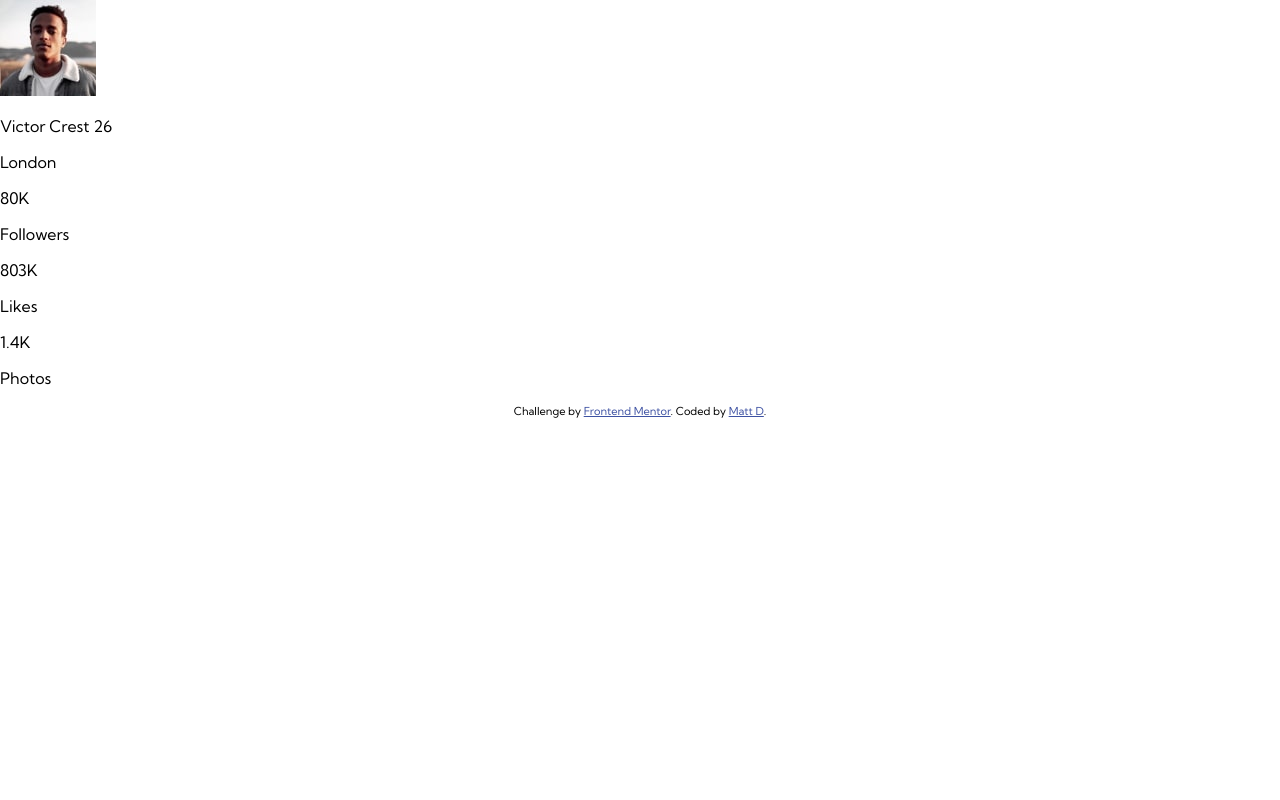
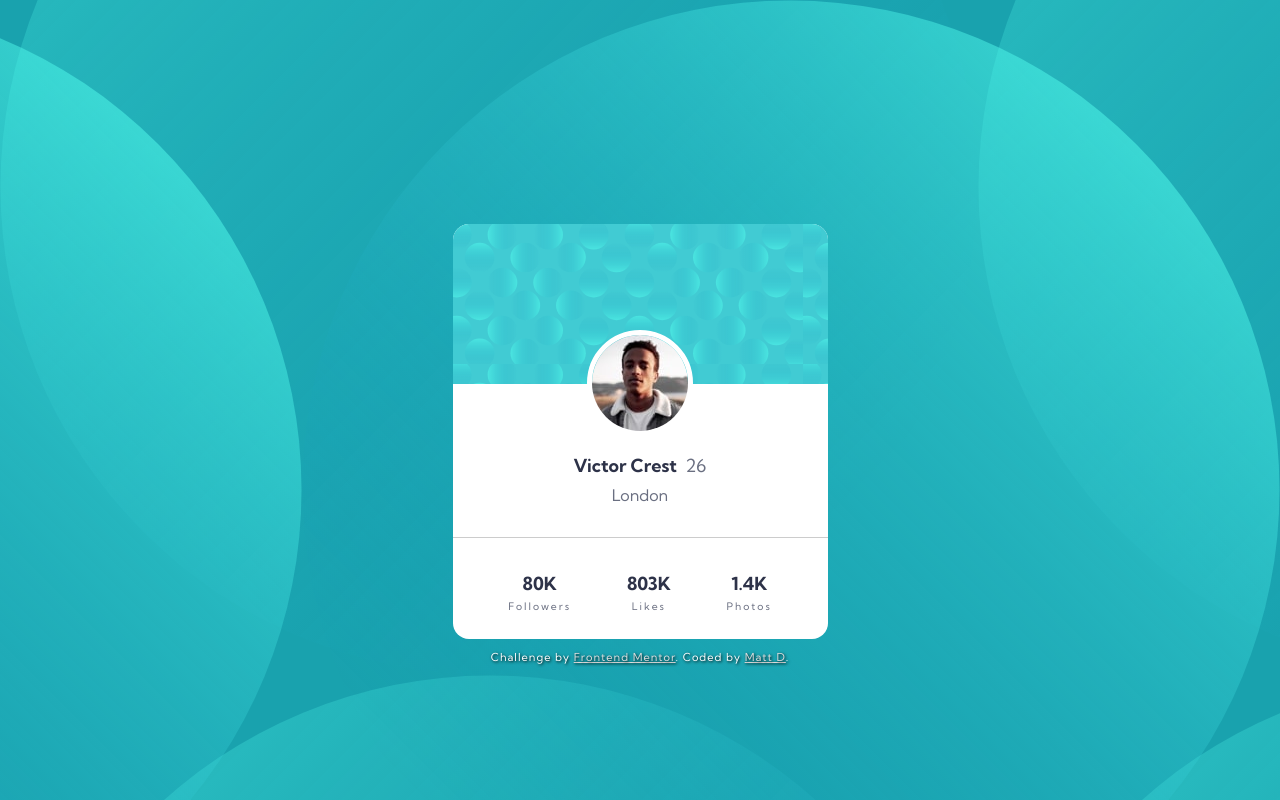
Before and after one commit to davis-matt0/profile-card, a plain HTML site: page index.html in a window 1280 px wide. Drawn offline with Linux system fonts and the light colour scheme.

Commit message:
style card

```diff
--- a/style.css
+++ b/style.css
@@ -11,12 +11,96 @@ html {
 body {
   margin: 0;
   font-family: "Kumbh Sans", sans-serif;
+  background-image: url(./images/bg-pattern-top.svg),
+    url(./images/bg-pattern-bottom.svg);
+  background-position: top right, bottom left;
+  background-color: hsl(185, 75%, 39%);
+}
+
+.name-age {
+  font-weight: 700;
+  font-size: 1.125rem;
+  margin-bottom: 0;
+}
+
+.name-age,
+.stat-number {
+  color: hsl(229, 23%, 23%);
+}
+
+.age {
+  font-weight: 400;
+  margin-left: 0.25em;
+}
+
+.location {
+  margin: 0.5em 0 2em 0;
+}
+
+.age,
+.location,
+.stat-type {
+  color: hsl(227, 10%, 46%);
+}
+
+.stat-number {
+  font-weight: 700;
+  font-size: 1.125rem;
+  margin-bottom: 0;
+}
+
+.stat-type {
+  font-size: 0.65rem;
+  letter-spacing: 2px;
+  margin-top: 0.5em;
+}
+
+.card {
+  width: 90%;
+  margin: 5em auto 0 auto;
+  background-color: white;
+  text-align: center;
+  border-radius: 1em;
+}
+
+.banner {
+  background-image: url(./images/bg-pattern-card.svg);
+  padding: 5em 0;
+  border-top-left-radius: 1em;
+  border-top-right-radius: 1em;
+}
+
+.avatar {
+  display: block;
+  margin: -3.4em auto auto auto;
+  border: 5px solid white;
+  border-radius: 100px;
+}
+
+.user-info {
+  border-bottom: 1px solid hsl(0, 0%, 80%);
+}
+
+.profile-stats {
+  display: flex;
+  justify-content: space-evenly;
+  padding: 1em 0;
 }
 
 .attribution {
   font-size: 11px;
   text-align: center;
+  color: rgb(255, 255, 255);
+  letter-spacing: 1px;
+  text-shadow: 1px 1px 3px black;
 }
 .attribution a {
-  color: hsl(228, 45%, 44%);
+  color: rgb(223, 223, 223);
 }
+
+@media (min-width: 400px) {
+  .card {
+    max-width: 375px;
+    margin-top: 14em;
+  }
+}
```
